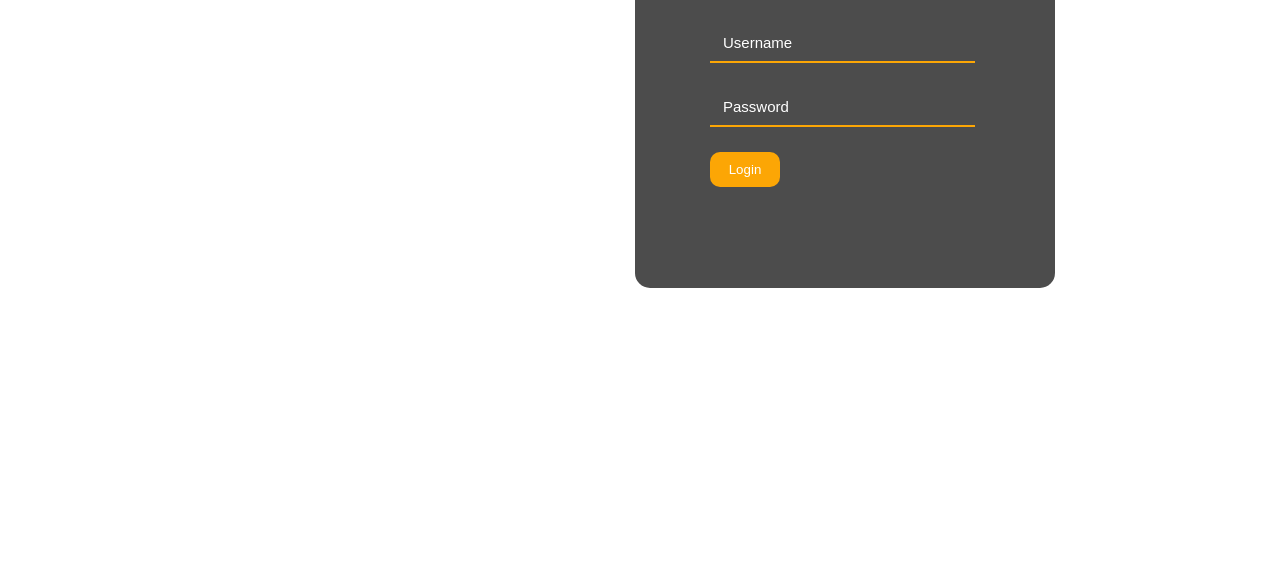
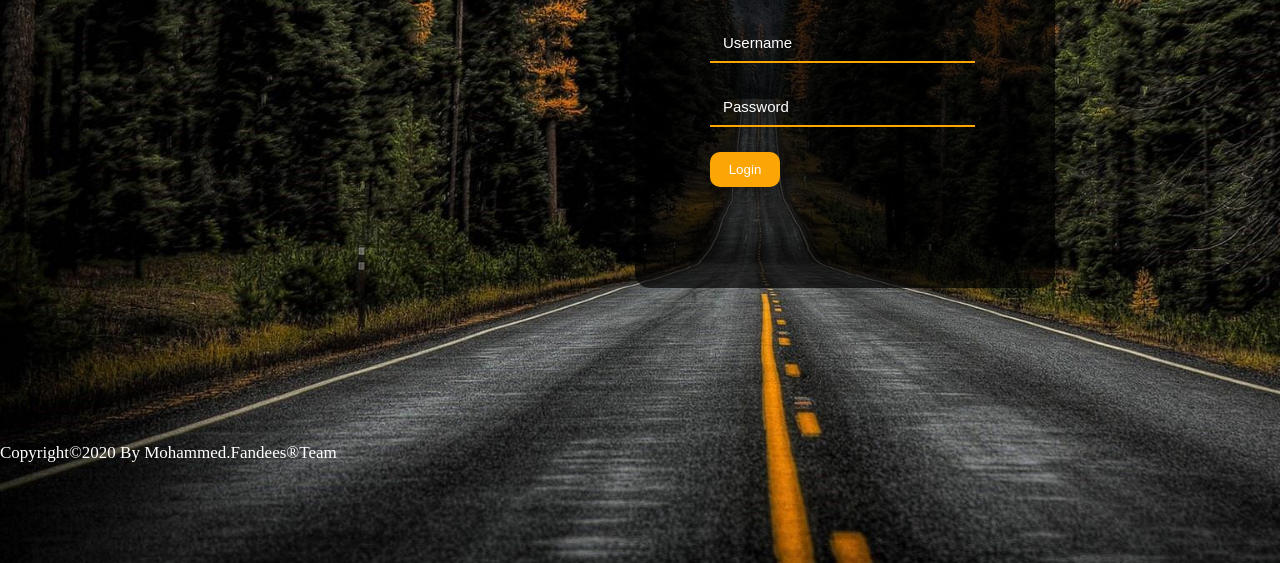
Before and after one commit to mohammed-fandees/Login, a plain HTML site: page index.html in a window 1280 px wide. Shown: the part 337-900 px from the top of the page. Drawn offline with Linux system fonts and the light colour scheme.

Commit message:
Update style.css

```diff
--- a/style.css
+++ b/style.css
@@ -1,7 +1,7 @@
 body{
     padding: 0;
     margin: 0;
-    background: url(img/6.jpg);
+    background: url(6.jpg);
     background-size: cover;
     height: 900px;
 }
```
